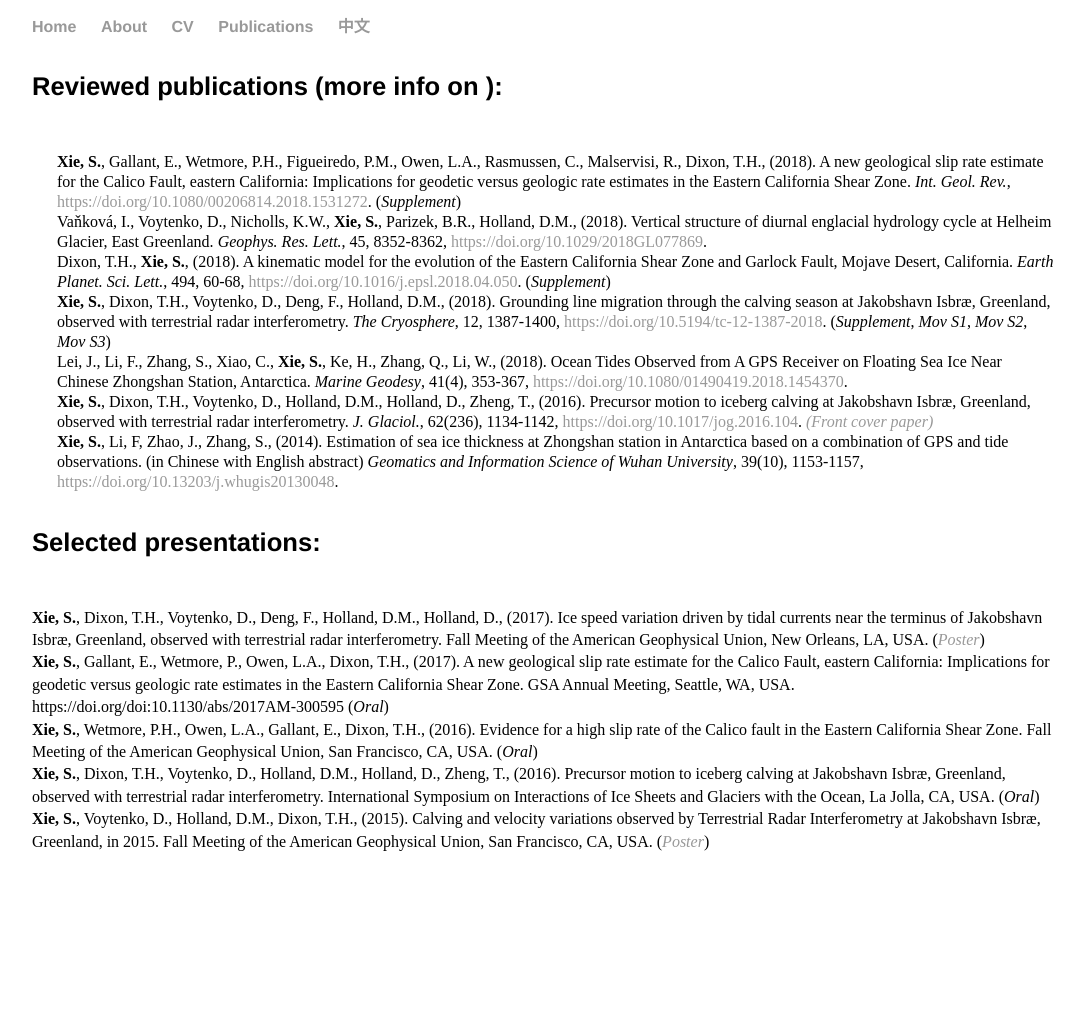
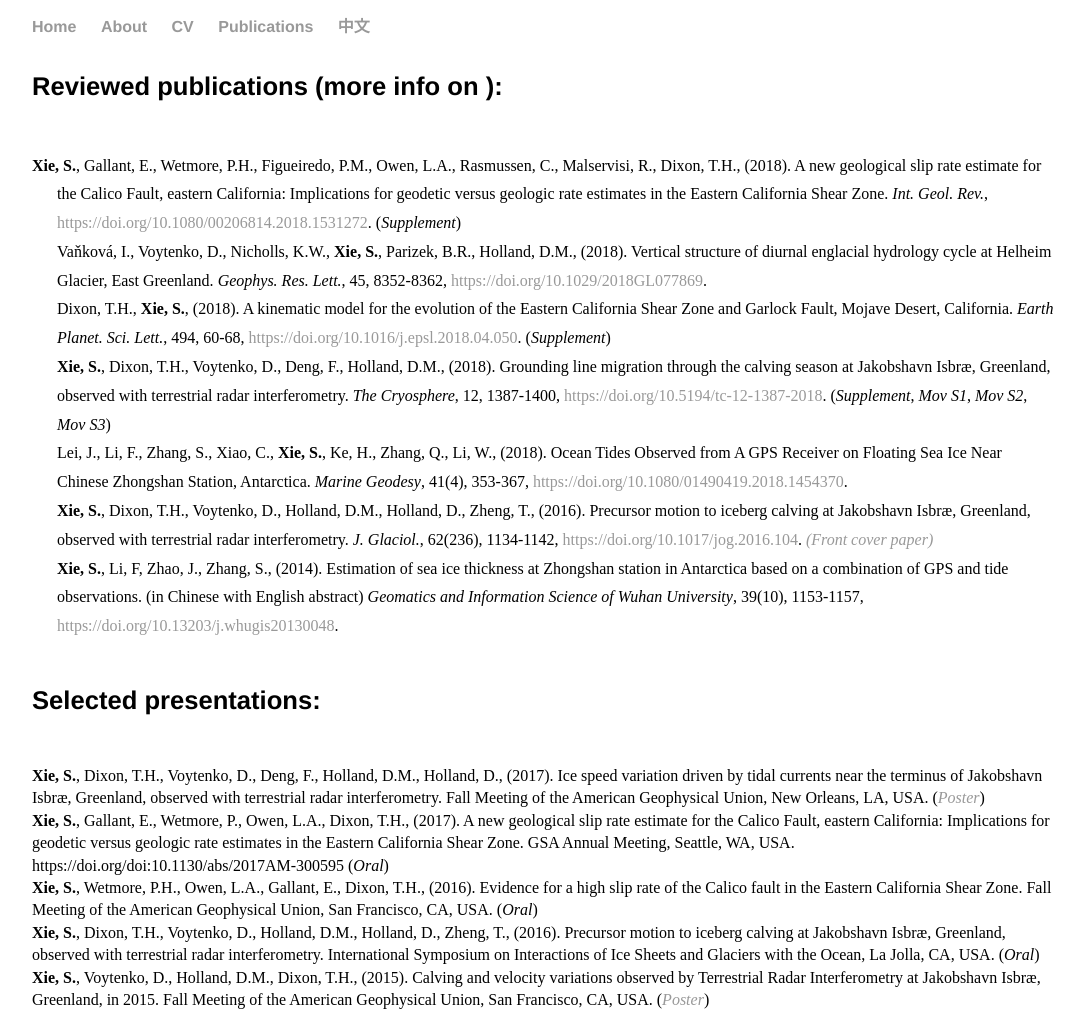
Before and after one commit to suruixie/suruixie.github.io, a Jekyll site: the page built from publications/index.html, in a window 1280 px wide. Shown: the whole page, without its empty margins (96-1180 px from the left). Built offline with Jekyll 4.4.1, drawn with Linux system fonts in a browser that asks for light colours; a style sheet for code colours, icons or effects is not loaded; before the commit the page ends 900 px from its top, so only the background shows below that.

Commit message:
Update main.css

```diff
--- a/css/main.css
+++ b/css/main.css
@@ -36,9 +36,9 @@ p {
 }
 
 .publist {
-    text-indent: -25px  each-line;
+    text-indent: -25px;
     margin-left: 25px;
-    line-height:20px;
+    line-height: 180%;
 }
 
 .image-div {
```
